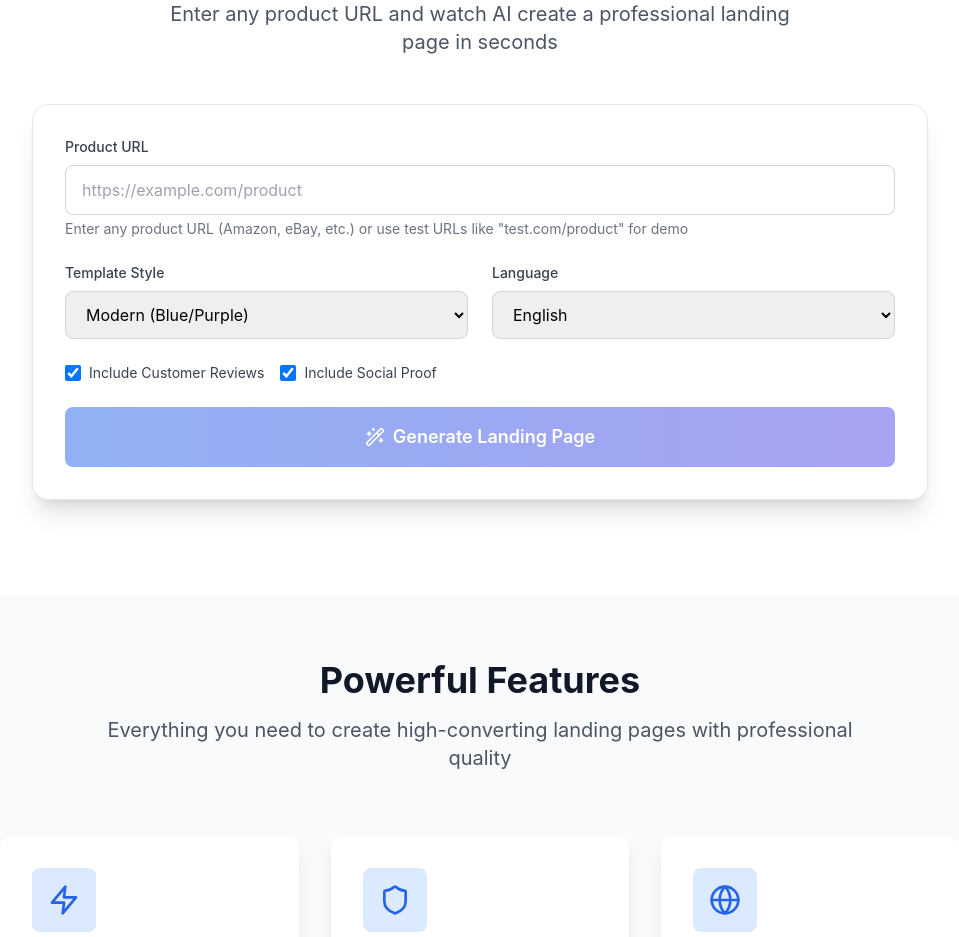
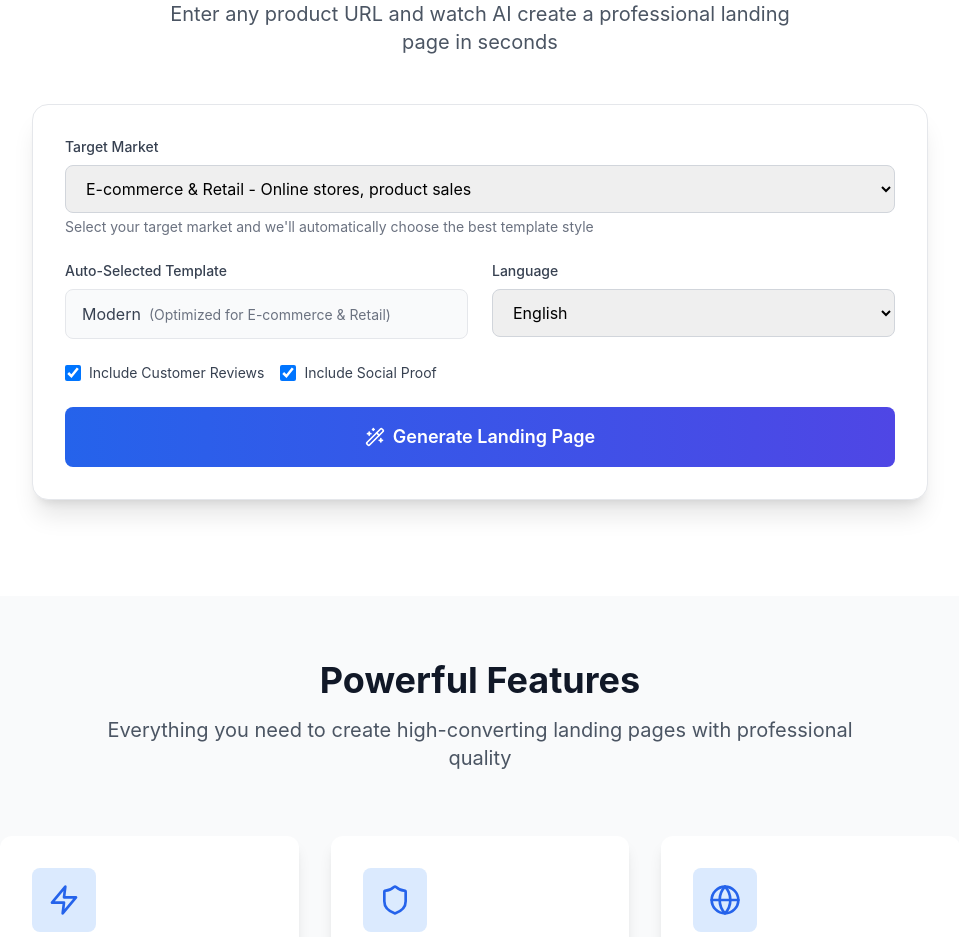
Before and after one commit to baghdadzhor924-art/BOLTPAY, a React (Vite) app: page / in a window 1280 px wide. Shown: the part 920-1857 px from the top of the page, without its empty margins (304-1263 px from the left). Built offline with nearby package versions, Linux system fonts and the light colour scheme.

Commit message:
Replace Style Selector with Target Market Dropdown

```diff
--- a/src/components/LandingPageGenerator.tsx
+++ b/src/components/LandingPageGenerator.tsx
@@ -11,7 +11,7 @@ import Sidebar from './Sidebar';
 import HeroSlider from './HeroSlider';
 
 export default function LandingPageGenerator() {
-  const [url, setUrl] = useState('');
+  const [targetMarket, setTargetMarket] = useState('ecommerce');
   const [options, setOptions] = useState<GenerationOptions>({
     template: 'modern',
     language: 'en',
@@ -32,6 +32,28 @@ export default function LandingPageGenerator() {
   const pricingRef = useRef<HTMLDivElement>(null);
   const aboutRef = useRef<HTMLDivElement>(null);
 
+  // Market-based template mapping
+  const marketTemplates = {
+    ecommerce: 'modern',
+    saas: 'minimal',
+    luxury: 'elegant',
+    fitness: 'bold',
+    tech: 'modern',
+    fashion: 'elegant',
+    food: 'bold',
+    education: 'minimal'
+  };
+
+  const targetMarkets = [
+    { value: 'ecommerce', label: 'E-commerce & Retail', description: 'Online stores, product sales' },
+    { value: 'saas', label: 'SaaS & Software', description: 'Software services, apps' },
+    { value: 'luxury', label: 'Luxury & Premium', description: 'High-end products, luxury brands' },
+    { value: 'fitness', label: 'Fitness & Health', description: 'Gyms, supplements, wellness' },
+    { value: 'tech', label: 'Technology', description: 'Tech products, gadgets' },
+    { value: 'fashion', label: 'Fashion & Beauty', description: 'Clothing, cosmetics, accessories' },
+    { value: 'food', label: 'Food & Beverage', description: 'Restaurants, food delivery' },
+    { value: 'education', label: 'Education & Courses', description: 'Online courses, training' }
+  ];
   const scrollToSection = (sectionRef: React.RefObject<HTMLDivElement>, sectionName: string) => {
     setActiveSection(sectionName);
     sectionRef.current?.scrollIntoView({ behavior: 'smooth' });
@@ -53,9 +75,15 @@ export default function LandingPageGenerator() {
     }
   };
 
+  // Update template when market changes
+  const handleMarketChange = (market: string) => {
+    setTargetMarket(market);
+    const template = marketTemplates[market as keyof typeof marketTemplates];
+    setOptions({ ...options, template: template as any });
+  };
   const handleGenerate = async () => {
-    if (!url.trim()) {
-      setError('Please enter a valid product URL');
+    if (!targetMarket) {
+      setError('Please select a target market');
       return;
     }
 
@@ -64,7 +92,9 @@ export default function LandingPageGenerator() {
     setResult(null);
 
     try {
-      const generationResult = await landingPageService.generateLandingPage(url, options);
+      // Generate a mock URL based on the selected market
+      const mockUrl = `https://example.com/${targetMarket}-product`;
+      const generationResult = await landingPageService.generateLandingPage(mockUrl, options);
       setResult(generationResult);
     } catch (err) {
       setError(err instanceof Error ? err.message : 'An unexpected error occurred');
@@ -197,43 +227,42 @@ export default function LandingPageGenerator() {
               className="max-w-4xl mx-auto"
             >
               <div className="bg-white rounded-2xl shadow-xl p-8 mb-8 border border-gray-200">
-                {/* URL Input */}
+                {/* Target Market Selection */}
                 <div className="mb-6">
-                  <label htmlFor="url" className="block text-sm font-medium text-gray-700 mb-2">
-                    Product URL
+                  <label htmlFor="targetMarket" className="block text-sm font-medium text-gray-700 mb-2">
+                    Target Market
                   </label>
-                  <input
-                    type="url"
-                    id="url"
-                    value={url}
-                    onChange={(e) => setUrl(e.target.value)}
-                    placeholder="https://example.com/product"
+                  <select
+                    id="targetMarket"
+                    value={targetMarket}
+                    onChange={(e) => handleMarketChange(e.target.value)}
                     className="w-full px-4 py-3 border border-gray-300 rounded-lg focus:ring-2 focus:ring-blue-500 focus:border-transparent transition-colors"
                     disabled={isGenerating}
-                  />
+                  >
+                    {targetMarkets.map((market) => (
+                      <option key={market.value} value={market.value}>
+                        {market.label} - {market.description}
+                      </option>
+                    ))}
+                  </select>
                   <p className="text-sm text-gray-500 mt-1">
-                    Enter any product URL (Amazon, eBay, etc.) or use test URLs like "test.com/product" for demo
+                    Select your target market and we'll automatically choose the best template style
                   </p>
                 </div>
 
                 {/* Options Grid */}
                 <div className="grid md:grid-cols-2 gap-6 mb-6">
-                  {/* Template Selection */}
+                  {/* Selected Template Display */}
                   <div>
                     <label className="block text-sm font-medium text-gray-700 mb-2">
-                      Template Style
+                      Auto-Selected Template
                     </label>
-                    <select
-                      value={options.template}
-                      onChange={(e) => setOptions({ ...options, template: e.target.value as any })}
-                      className="w-full px-4 py-3 border border-gray-300 rounded-lg focus:ring-2 focus:ring-blue-500 focus:border-transparent"
-                      disabled={isGenerating}
-                    >
-                      <option value="modern">Modern (Blue/Purple)</option>
-                      <option value="minimal">Minimal (Clean/Simple)</option>
-                      <option value="elegant">Elegant (Dark/Gold)</option>
-                      <option value="bold">Bold (Red/Dynamic)</option>
-                    </select>
+                    <div className="w-full px-4 py-3 border border-gray-200 rounded-lg bg-gray-50">
+                      <span className="text-gray-700 capitalize">{options.template}</span>
+                      <span className="text-sm text-gray-500 ml-2">
+                        (Optimized for {targetMarkets.find(m => m.value === targetMarket)?.label})
+                      </span>
+                    </div>
                   </div>
 
                   {/* Language Selection */}
@@ -280,7 +309,7 @@ export default function LandingPageGenerator() {
                 {/* Generate Button */}
                 <button
                   onClick={handleGenerate}
-                  disabled={isGenerating || !url.trim()}
+                  disabled={isGenerating || !targetMarket}
                   className="w-full bg-gradient-to-r from-blue-600 to-indigo-600 text-white py-4 px-6 rounded-lg font-semibold text-lg hover:from-blue-700 hover:to-indigo-700 disabled:opacity-50 disabled:cursor-not-allowed transition-all duration-200 flex items-center justify-center"
                 >
                   {isGenerating ? (
```
